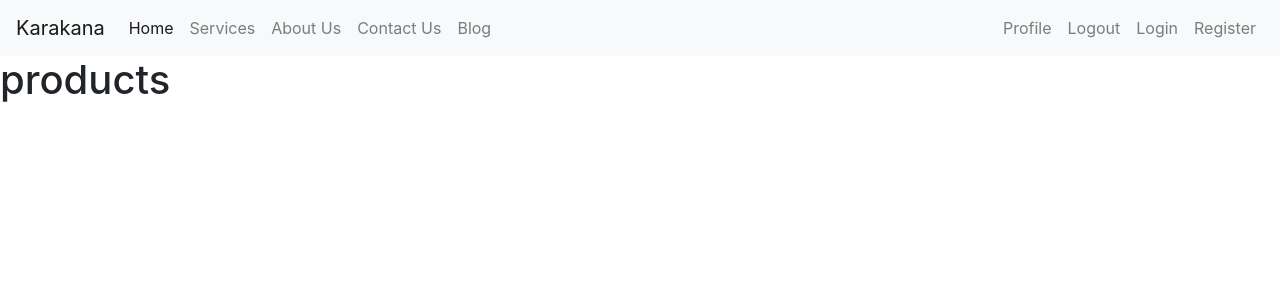
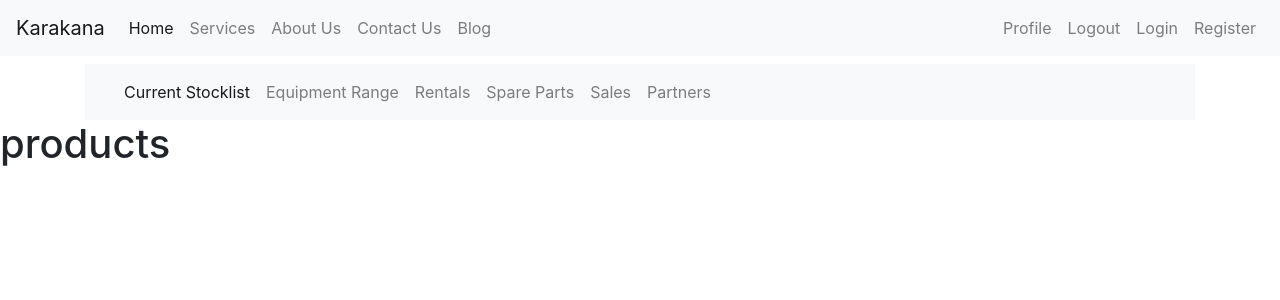
Before and after one commit to John-Kimani/karakana_server_microservice, a Django app: page /products/ in a window 1280 px wide. Shown: the top 300 px of the page. Run offline with Django 4.2, Linux system fonts and the light colour scheme; some libraries are stand-ins or nearby versions.

Commit message:
Dev: creates products navbar

```diff
--- /dev/null
+++ b/products/templates/products/products-navbar.html
@@ -0,0 +1,28 @@
+<nav class="navbar navbar-expand-lg navbar-light bg-light mt-2">
+    <div class="container-fluid">
+        <ul class="navbar-nav mr-auto">
+          <li class="nav-item active">
+            <a class="nav-link" href="#">Current Stocklist<span class="sr-only">(current)</span></a>
+          </li>
+          <li class="nav-item">
+              <a class="nav-link" href="#">Equipment Range</a>
+          </li>
+          <li class="nav-item">
+            <a class="nav-link" href="#">Rentals</a>
+          </li>
+          <li class="nav-item">
+            <a class="nav-link" href="#">Spare Parts</a>
+          </li>
+          <li class="nav-item">
+              <a class="nav-link" href="#">Sales</a>
+          </li>
+          <li class="nav-item">
+              <a class="nav-link" href="#">Partners</a>
+          </li>
+        </ul>
+        <!-- <form class="form-inline my-2 my-lg-0">
+          <input class="form-control mr-sm-2" type="search" placeholder="Search" aria-label="Search">
+          <button class="btn btn-outline-success my-2 my-sm-0" type="submit">Search</button>
+        </form> -->
+      </div>
+</nav>
--- a/products/templates/products/products.html
+++ b/products/templates/products/products.html
@@ -4,5 +4,10 @@
 {% load static %}
 
 {% block content %}
+    <!-- products navbar -->
+    <div class="container container-fluid">
+        {% include "products/products-navbar.html" %}
+    </div>
+
     <h1>products</h1>
 {% endblock %}
```
